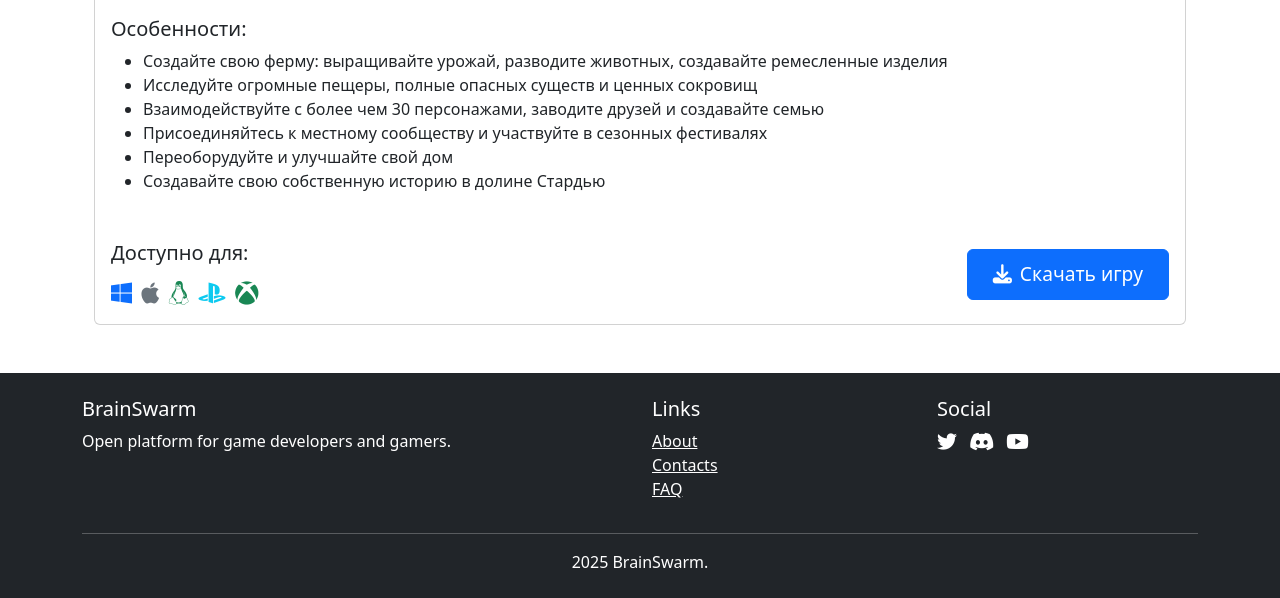
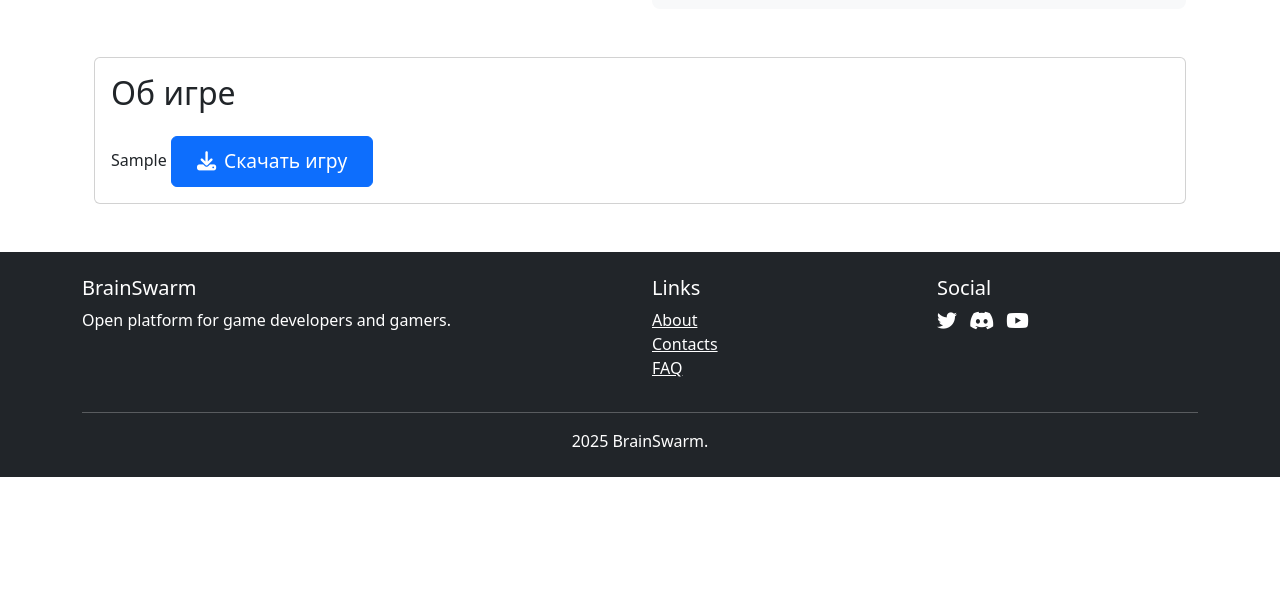
Before and after one commit to Chromiumore/Parts-231-3213-app-dev-2025-kp, a Flask app: template app/templates/view-game.html in a window 1280 px wide. Shown: the part 756-1354 px from the top of the page. After the commit the page ends 1233 px from the top, so only its background shows below. Run offline with Flask 3, Linux system fonts and the light colour scheme; the template is opened without the code that fills it: most values are stand-ins (such as "Sample title", 1, 10 or a date in 2020); grey boxes labelled with a size stand in for pictures from a placeholder-image service; some libraries are stand-ins or nearby versions.

Commit message:
view game page

```diff
--- a/app/repositories/file_repository.py
+++ b/app/repositories/file_repository.py
@@ -15,7 +15,7 @@ class FileRepository:
         return self.db.session.execute(query).scalar()
 
     def get_media_by_game_id(self, game_id):
-        query = self.db.select(File).where(and_(File.game_id == game_id, File.file_type in ('main_image', 'screenshot'))).order_by(
+        query = self.db.select(File).where(and_(File.game_id == game_id, File.file_type.in_(['main_image', 'screenshot']))).order_by(
                                                                             db.case((File.file_type == 'main_image', 1), else_=2))
         return self.db.session.execute(query).scalars()
 
--- a/app/repositories/game_repository.py
+++ b/app/repositories/game_repository.py
@@ -19,8 +19,8 @@ class GameRepository:
         return self.db.session.execute(query).scalars()
 
     def get_game_and_user_by_id(self, id):
-        query = self.db.select(Game, OS, User).join(OS.games).join(User, User.id == Game.user_id).where(Game.id == id)
-        return self.db.session.execute(query).all()
+        query = self.db.select(Game, User).join(User, User.id == Game.user_id).where(Game.id == id)
+        return self.db.session.execute(query).one()
 
     def create(self, game, os_list):
         try:
--- a/app/templates/view-game.html
+++ b/app/templates/view-game.html
@@ -7,32 +7,34 @@
         <!-- Галерея изображений -->
         <div class="col-lg-6">
             <div class="main-image">
-                <img src="https://placehold.co/800x450" class="img-fluid rounded" alt="Stardew Valley" id="mainImage">
+                <img src="{{ url_for('games.send_uploaded_file', filename=media[0].storage_name) }}" class="img-fluid rounded"
+                alt="View image" id="mainImage" style="width: 800px; height: 450px;">
             </div>
             <div class="row game-gallery">
                 <div class="col-4">
-                    <img src="https://placehold.co/300x170" class="img-fluid rounded" alt="Скриншот 1" onclick="document.getElementById('mainImage').src=this.src">
+                    <img src="{{ url_for('games.send_uploaded_file', filename=media[0].storage_name) }}" class="img-fluid rounded"
+                    alt="{{ media[0].original_name }}" onclick="document.getElementById('mainImage').src=this.src" style="width: 300px; height: 170px;">
                 </div>
+                {% for i in range(1, media|length) %}
                 <div class="col-4">
-                    <img src="https://placehold.co/300x170/red/white" class="img-fluid rounded" alt="Скриншот 2" onclick="document.getElementById('mainImage').src=this.src">
+                    <img src="{{ url_for('games.send_uploaded_file', filename=media[i].storage_name) }}" class="img-fluid rounded" alt="Скриншот {{ i }}"
+                    onclick="document.getElementById('mainImage').src=this.src" style="width: 300px; height: 170px;">
                 </div>
-                <div class="col-4">
-                    <img src="https://placehold.co/300x170/green/white" class="img-fluid rounded" alt="Скриншот 3" onclick="document.getElementById('mainImage').src=this.src">
-                </div>
+                {% endfor %}
             </div>
         </div>
 
         <!-- Информация об игре -->
         <div class="col-lg-6">
             <div class="game-info-card h-100">
-                <h1 class="mb-3">Stardew Lowland</h1>
-                <p class="text-muted fs-5 mb-4">by ConceptedApe</p>
+                <h1 class="mb-3">{{ game.name }}</h1>
+                <p class="text-muted fs-5 mb-4">by {{ author.username }}</p>
 
-                <p class="mb-4">Stardew Lowland - это фермерский симулятор с элементами RPG, где вы наследуете старую ферму своего деда. Выращивайте урожай, разводите животных, создавайте предметы, исследуйте пещеры и заводите друзей с жителями долины!</p>
+                <p class="mb-4">{{ game.description }}</p>
 
                 <div class="mb-4">
-                    <p><strong>Дата выхода:</strong> 26 февраля 2016</p>
-                    <p><strong>Последнее обновление:</strong> 18 ноября 2022</p>
+                    <p><strong>Дата выхода:</strong> {{ game.created_at }}</p>
+                    <p><strong>Последнее обновление:</strong> {{ game.last_updated_at }}</p>
                 </div>
 
                 <button class="btn btn-success btn-lg w-100 mb-3">
@@ -48,38 +50,11 @@
         <div class="col-12">
             <div class="card">
                 <div class="card-body">
-                    <h2 class="card-title mb-4">О игре</h2>
-
-                    <div class="mb-5">
-                        <p>Stardew Lowland - это фермерский симулятор с открытым миром, созданный Эриком Бароне (известным как ConceptedApe). Игра была вдохновлена серией Harvest Moon, но предлагает гораздо больше возможностей и свободы действий.</p>
-
-                        <h5 class="mt-4">Особенности:</h5>
-                        <ul>
-                            <li>Создайте свою ферму: выращивайте урожай, разводите животных, создавайте ремесленные изделия</li>
-                            <li>Исследуйте огромные пещеры, полные опасных существ и ценных сокровищ</li>
-                            <li>Взаимодействуйте с более чем 30 персонажами, заводите друзей и создавайте семью</li>
-                            <li>Присоединяйтесь к местному сообществу и участвуйте в сезонных фестивалях</li>
-                            <li>Переоборудуйте и улучшайте свой дом</li>
-                            <li>Создавайте свою собственную историю в долине Стардью</li>
-                        </ul>
-                    </div>
-
-                    <div class="d-flex justify-content-between align-items-center flex-wrap">
-                        <div>
-                            <h5 class="mb-3">Доступно для:</h5>
-                            <div>
-                                <i class="fab fa-windows os-icon text-primary" title="Windows"></i>
-                                <i class="fab fa-apple os-icon text-secondary" title="macOS"></i>
-                                <i class="fab fa-linux os-icon text-success" title="Linux"></i>
-                                <i class="fab fa-playstation os-icon text-info" title="PlayStation"></i>
-                                <i class="fab fa-xbox os-icon text-success" title="Xbox"></i>
-                                <i class="fab fa-nintendo-switch os-icon text-danger" title="Nintendo Switch"></i>
-                            </div>
-                        </div>
-                        <button class="btn btn-primary download-btn mt-3 mt-md-0">
-                            <i class="fas fa-download me-2"></i>Скачать игру
-                        </button>
-                    </div>
+                    <h2 class="card-title mb-4">Об игре</h2>
+                    {{ info_markdown |safe}}
+                    <button class="btn btn-primary download-btn mt-3 mt-md-0">
+                        <i class="fas fa-download me-2"></i>Скачать игру
+                    </button>
                 </div>
             </div>
         </div>
```
Also changed, not shown: app/games.py (+9 -3 lines).
